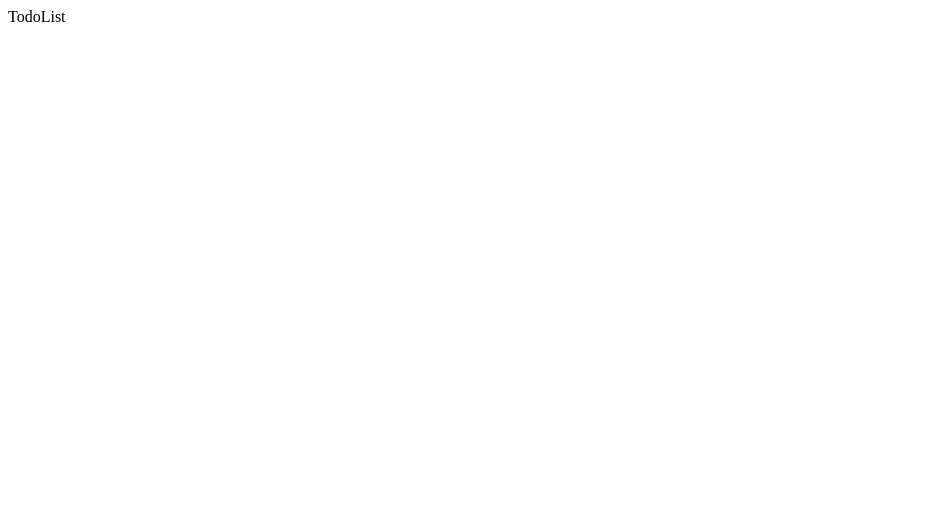
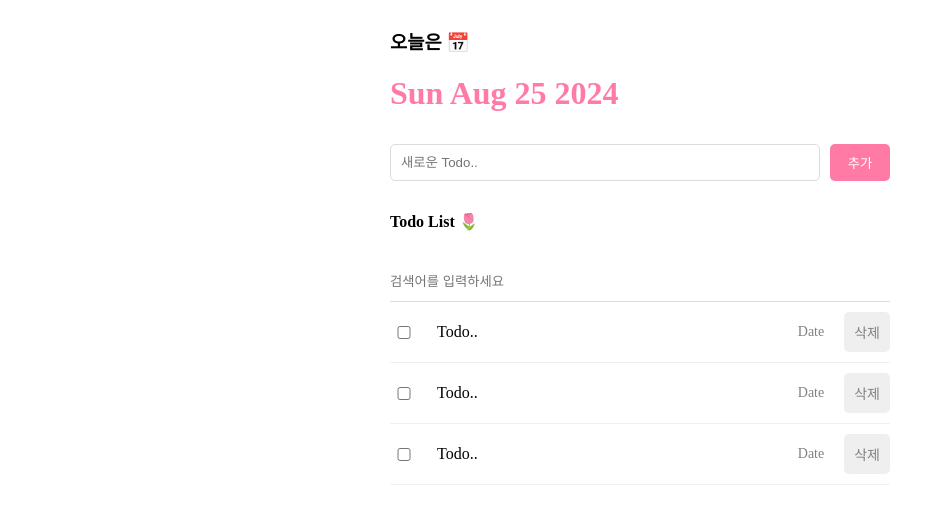
Before and after one commit to bnsxu/onebite-react, a React (Vite) app in the folder section08/: page / in a window 1280 px wide. Shown: the top 524 px of the page, without its empty margins (0-945 px from the left). Built offline with nearby package versions, Linux system fonts and the light colour scheme.

Commit message:
UI 구현하기

```diff
--- a/section08/src/App.css
+++ b/section08/src/App.css
@@ -0,0 +1,8 @@
+.App{
+    width: 500px;
+    margin: 0 auto;
+
+    display: flex;
+    flex-direction: column;
+    gap: 10px;
+}
--- a/section08/src/App.jsx
+++ b/section08/src/App.jsx
@@ -1,10 +1,16 @@
+import Header from './components/Header';
+import Editor from './components/Editor';
+import List from './components/List';
+import TodoItem from './components/TodoItem';
 import './App.css'
 
 function App() {
   return (
-    <>
-      TodoList
-    </>
+    <div className="App">
+      <Header />
+      <Editor />
+      <List />
+    </div>
   );
 }
 
--- /dev/null
+++ b/section08/src/components/Editor.css
@@ -0,0 +1,20 @@
+.Editor {
+    display: flex;
+    gap: 10px;
+}
+
+.Editor input {
+    flex: 1;
+    padding: 10px;
+    border: 1px solid rgb(220, 220, 220);
+    border-radius: 5px;
+}
+
+.Editor button {
+    cursor: pointer;
+    width: 60px;
+    border: none;
+    background-color: rgb(255, 122, 164);
+    color: white;
+    border-radius: 5px;
+}
--- /dev/null
+++ b/section08/src/components/Editor.jsx
@@ -0,0 +1,12 @@
+import "./Editor.css";
+
+const Editor = () => {
+    return (
+        <div className="Editor">
+            <input placeholder="새로운 Todo.." />
+            <button>추가</button>
+        </div>
+    );
+}
+
+export default Editor;
--- /dev/null
+++ b/section08/src/components/Header.css
@@ -0,0 +1,3 @@
+.Header > h1 {
+    color: rgb(255, 122, 164);
+}
--- /dev/null
+++ b/section08/src/components/Header.jsx
@@ -0,0 +1,12 @@
+import "./Header.css";
+
+const Header = () => {
+    return (
+        <div className="Header">
+            <h3>오늘은 📅</h3>
+            <h1>{new Date().toDateString()}</h1>
+        </div>
+    );
+}
+
+export default Header;
--- /dev/null
+++ b/section08/src/components/List.css
@@ -0,0 +1,23 @@
+.List {
+    display: flex;
+    flex-direction: column;
+    gap: 10px;
+}
+
+.List > input {
+    width: 100%;
+    border: none;
+    border-bottom: 1px solid rgb(220, 220, 220);
+    padding: 12px 0px;
+}
+
+.List > input:focus {
+    outline: none;
+    border-bottom: 1px solid rgb(255, 122, 164);
+}
+
+.List .todos_wrapper {
+    display: flex;
+    flex-direction: column;
+    gap: 10px;
+}
--- /dev/null
+++ b/section08/src/components/List.jsx
@@ -0,0 +1,18 @@
+import "./List.css";
+import TodoItem from "./TodoItem";
+
+const List = () => {
+    return (
+        <div className="List">
+            <h4>Todo List 🌷</h4>
+            <input placeholder="검색어를 입력하세요" />
+            <div className="todos_wrapper">
+                <TodoItem />
+                <TodoItem />
+                <TodoItem />
+            </div>
+        </div>
+    );
+}
+
+export default List;
--- /dev/null
+++ b/section08/src/components/TodoItem.css
@@ -0,0 +1,29 @@
+.TodoItem {
+    display: flex;
+    align-items: center;
+    gap: 20px;
+    padding-bottom: 10px;
+    border-bottom: 1px solid rgb(240, 240, 240);
+}
+
+.TodoItem input {
+        width: 20px;
+}
+
+.TodoItem .content {
+    flex: 1;
+}
+
+.TodoItem .date {
+    font-size: 14px;
+    color: gray;
+}
+
+.TodoItem button {
+    cursor: pointer;
+    color: gray;
+    font-size: 14px;
+    border: none;
+    border-radius: 5px;
+    padding: 10px;
+}
--- /dev/null
+++ b/section08/src/components/TodoItem.jsx
@@ -0,0 +1,14 @@
+import "./TodoItem.css";
+
+const TodoItem = () => {
+    return (
+        <div className="TodoItem">
+            <input type="checkbox" />
+            <div className="content">Todo.. </div>
+            <div className="date">Date</div>
+            <button>삭제</button>
+        </div>
+    );
+}
+
+export default TodoItem;
```
